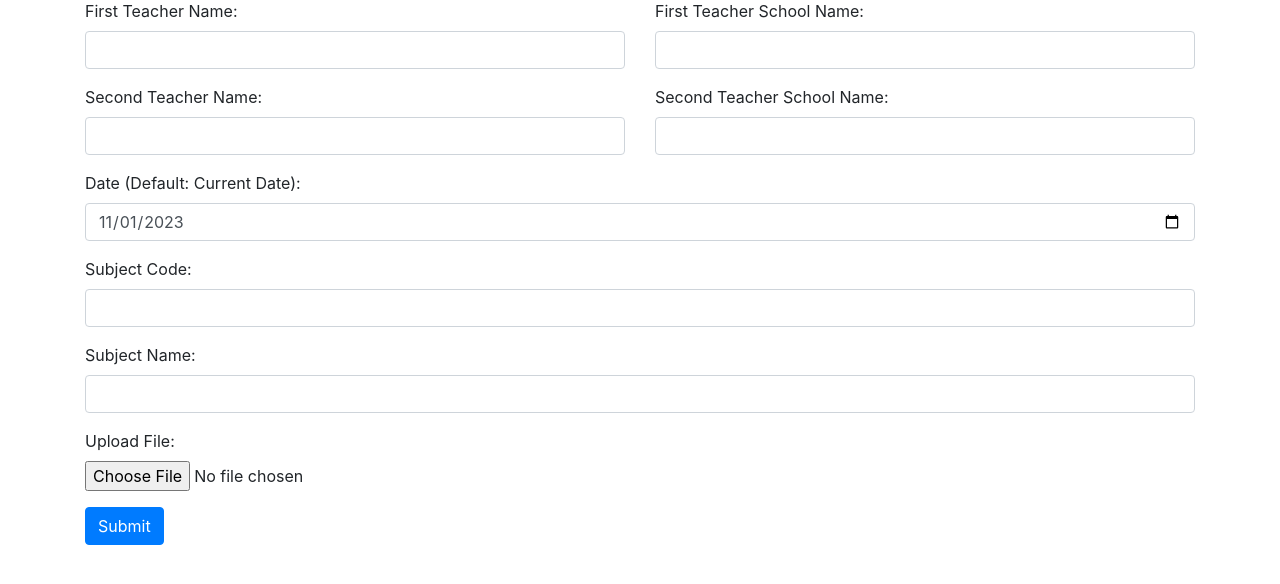
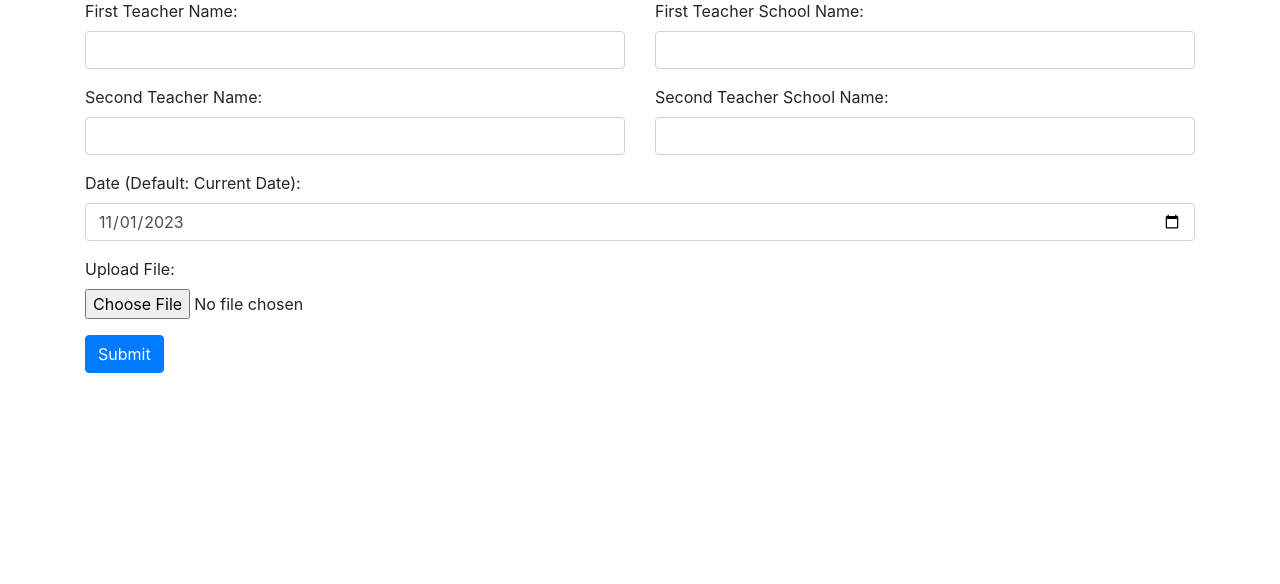
Before and after one commit to Kuldeepsoni84/Cbse-Form-66-Web-App, a Flask app: page / in a window 1280 px wide. Shown: the part 121-705 px from the top of the page. Run offline with Flask 2, Linux system fonts and the light colour scheme; some libraries are stand-ins or nearby versions.

Commit message:
Update index.html

```diff
--- a/templates/index.html
+++ b/templates/index.html
@@ -42,16 +42,6 @@
             </div>
 
             <div class="form-group">
-                <label for="subject_code">Subject Code:</label>
-                <input type="text" class="form-control" id="subject_code" name="subject_code" required>
-            </div>
-
-            <div class="form-group">
-                <label for="subject_name">Subject Name:</label>
-                <input type="text" class="form-control" id="subject_name" name="subject_name" required>
-            </div>
-
-            <div class="form-group">
                 <label for="file">Upload File:</label>
                 <input type="file" class="form-control-file" id="file" name="file" accept=".csv, .xlsx, .xls" required>
             </div>
```
